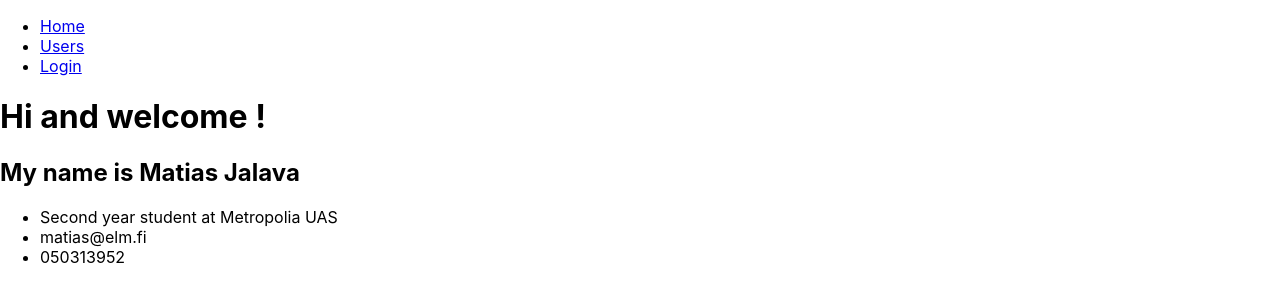
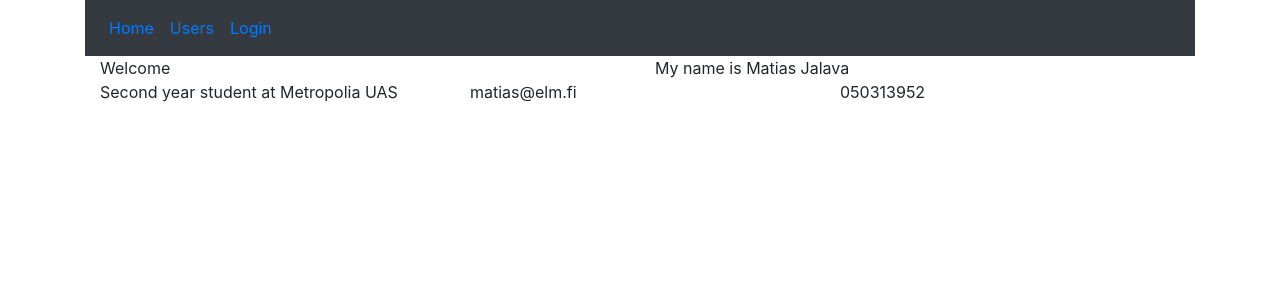
Before and after one commit to matiaselm/react-exercises, a React (Create React App) app: page / in a window 1280 px wide. Shown: the top 302 px of the page. Built offline with nearby package versions, Linux system fonts and the light colour scheme.

Commit message:
started implementing react-bootstrap

```diff
--- a/src/exercise4_spa/app.js
+++ b/src/exercise4_spa/app.js
@@ -1,6 +1,7 @@
 import React from 'react';
 import RouterMenu from './components/RouterMenu';
 import { UserProvider } from './contexts/UserContext';
+import Container from 'react-bootstrap/Container';
 
 /*
     The app works as is asked in assignment, at least I think so.
@@ -10,11 +11,11 @@ import { UserProvider } from './contexts/UserContext';
 
 const App = () => {
     return (
-        <div className="App">
+        <Container className="App">
             <UserProvider>
                 <RouterMenu></RouterMenu>
             </UserProvider>
-        </div >
+        </Container >
     );
 }
 
--- a/src/exercise4_spa/components/Home.js
+++ b/src/exercise4_spa/components/Home.js
@@ -1,17 +1,25 @@
 import React, { useContext } from 'react';
 import { UserProvider, UserContext, UserDispatchContext } from '../contexts/UserContext';
+import Container from 'react-bootstrap/Container';
+import Row from 'react-bootstrap/Row';
+import Col from 'react-bootstrap/Col';
 
 const Home = () => {
     const user = useContext(UserContext)
-    return <div>
-        <h1 id='header'>Hi and welcome {user.name}!</h1>
-        <h2 id='header2'>My name is Matias Jalava</h2>
-        <ul className='infoList'>
-            <li className='info'>Second year student at Metropolia UAS</li>
-            <li className='info'>matias@elm.fi</li>
-            <li className='info'>050313952</li>
-        </ul>
-    </div>
+
+    return (
+        <Container>
+            <Row>
+                <Col>Welcome {user.name}</Col>
+                <Col> My name is Matias Jalava</Col>
+            </Row>
+            <Row>
+                <Col>Second year student at Metropolia UAS</Col>
+                <Col>matias@elm.fi</Col>
+                <Col>050313952</Col>
+            </Row>
+        </Container>
+    )
 }
 
 export default Home
--- a/src/exercise4_spa/components/Login.js
+++ b/src/exercise4_spa/components/Login.js
@@ -1,6 +1,7 @@
 import React, { useState, useContext } from 'react';
 import { UserContext, UserDispatchContext } from '../contexts/UserContext';
 import axios from 'axios';
+import Button from 'react-bootstrap/Button';
 
 const Login = () => {
     const userDetails = useContext(UserContext);
--- a/src/exercise4_spa/components/RouterMenu.js
+++ b/src/exercise4_spa/components/RouterMenu.js
@@ -1,11 +1,13 @@
 import React, { useContext } from 'react';
-import { BrowserRouter as Router, Link, Route } from 'react-router-dom';
+import { BrowserRouter as Router, Link, Route, Redirect } from 'react-router-dom';
 import { UserContext } from '../contexts/UserContext';
 import UserTable from './UserTable';
 import Home from './Home';
 import BillInformation from './BillInformation';
 import Login from './Login';
 import Logout from './Logout';
+import Nav from 'react-bootstrap/Nav';
+import Navbar from 'react-bootstrap/Navbar';
 
 const RouterMenu = (props) => {
 
@@ -13,17 +15,26 @@ const RouterMenu = (props) => {
 
     return <Router>
         <main>
-            <nav>
-                <ul>
-                    <li><Link to='/'>Home</Link></li>
-                    <li><Link to='/usertable'>Users</Link></li>
-                    {!user.name ? <li><Link to='/login'>Login</Link></li> : <li><Link to='/logout'>Logout</Link></li>}
-                    {user.isLoggedIn && <li><Link to='/billinformation'>Bills</Link></li>}
-                </ul>
-            </nav>
+            <Navbar bg="dark" expand="lg" variant="dark">
+                <Nav>
+                    <Nav.Link><Link to='/'>Home</Link></Nav.Link>
+                    <Nav.Link><Link to='/usertable'>Users</Link></Nav.Link>
+                    {!user.name ? <Nav.Link><Link to='/login'>Login</Link></Nav.Link> : <Nav.Link><Link to='/logout'>Logout</Link></Nav.Link>}
+                    {user.isLoggedIn && <Nav.Link><Link to='/billinformation'>Bills</Link></Nav.Link>}
+                </Nav>
+                <Navbar.Collapse className="justify-content-end">
+                    <Navbar.Text>
+                        {user.isLoggedIn && <>Signed in as: {user.uid}</>}
+                    </Navbar.Text>
+                </Navbar.Collapse>
+            </Navbar>
             <Route exact path='/' component={Home} />
-            <Route path='/login' component={Login} />
-            <Route path='/logout' component={Logout} />
+            <Route exact path='/login' component={Login}>
+                {user.isLoggedIn && <Redirect to='/' />}
+            </Route>
+            <Route exact path='/logout' component={Logout}>
+                {!user.isLoggedIn && <Redirect to='/' />}
+            </Route>
             <Route path='/usertable' component={UserTable} />
             <Route path='/billinformation' component={BillInformation} />
         </main>
--- a/src/index.js
+++ b/src/index.js
@@ -3,6 +3,9 @@ import ReactDOM from 'react-dom';
 import './index.css';
 import * as serviceWorker from './serviceWorker';
 import { App } from './exercise4_spa/app'; // Change exercise-number depending on the app you want to run
+
+// Importing the Bootstrap CSS
+import 'bootstrap/dist/css/bootstrap.min.css';
 
 ReactDOM.render(
   <React.StrictMode>
```
